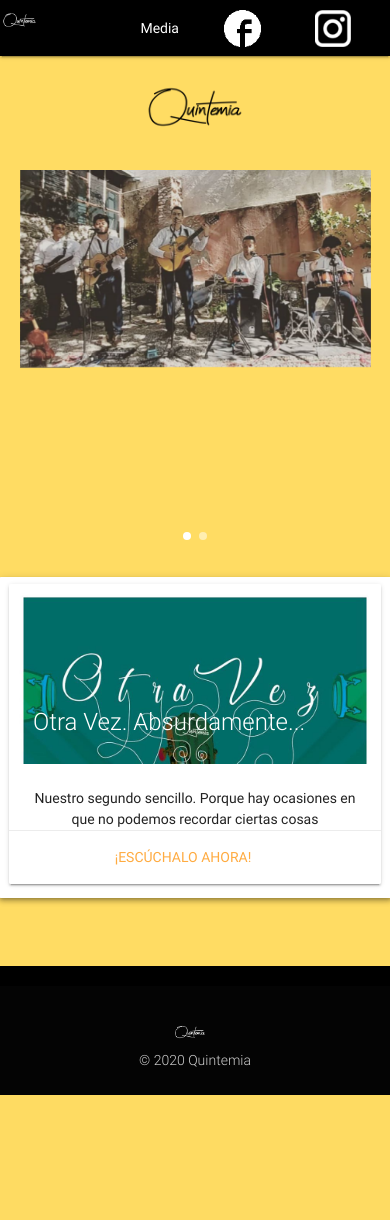
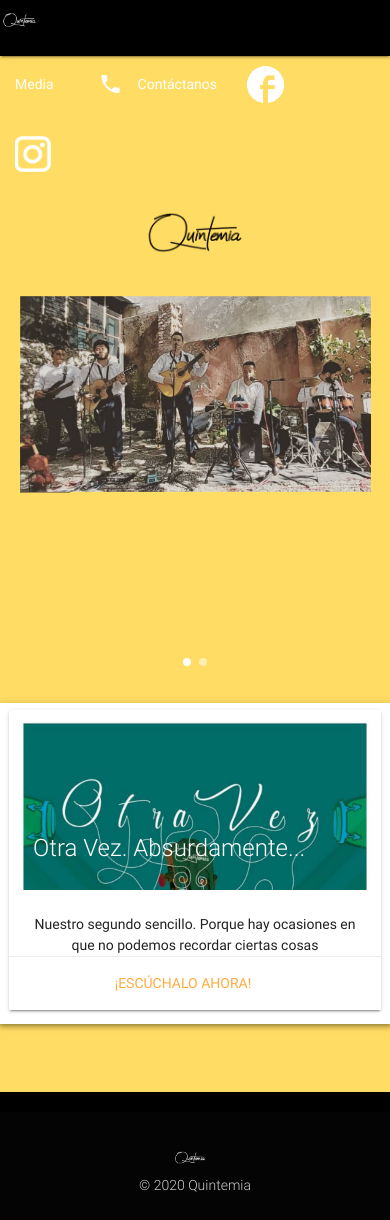
Before and after one commit to magogallardo/QuintemiaWeb, a Flask app: page / in a window 390 px wide. Before the commit the page ends 1095 px from the top, so only its background shows below. Run offline with Flask 2, Linux system fonts and the light colour scheme; some libraries are stand-ins or nearby versions.

Commit message:
Mobile test

```diff
--- a/templates/index.html
+++ b/templates/index.html
@@ -52,8 +52,9 @@
   <div class="row" align="center">
       <div class="col z-depth-2 card-panel small about-cards">
         <div class="card small">
-          <div class="card-image">
-            <img src="{{ url_for('static', filename='images/otravezcover.jpg') }}">
+
+          <div class="card-image small">
+            <img src="{{ url_for('static', filename='images/otravezcover1.jpg') }}" style="width: 300; height: auto;">
             <span class="card-title">Otra Vez. Absurdamente...</span>
           </div>
           <div class="card-content">
--- a/templates/nav.html
+++ b/templates/nav.html
@@ -19,6 +19,8 @@
 
         <li><a class="dropdown-button" href="#!" data-activates="dropdown" data-beloworigin="true">Media<i class="mdi-navigation-arrow-drop-down right"></i></a></li>
 
+        <li><a href="/contacto"><i class="material-icons left">phone</i>Contáctanos</a></li>
+
         <li><a href="https://www.facebook.com/Quintemia"><img href="/" style="height: 60%;width:60%;margin-top:10px;margin-right: 10px;" class="responsive-img" src="{{ url_for('static', filename='images/fblogowhitetrue.png') }}"></li></a>
 
         <li><a href="https://www.instagram.com/quintemia_"><img href="/" style="height: 60%;width: 60%;margin-top:10px;margin-right: 10px;" class="responsive-img" src="{{ url_for('static', filename='images/iglogotrue.png') }}"></li></a>
```
Also changed, not shown: static/images/otravezcover.jpg (deleted), static/images/otravezcover1.jpg (added).
